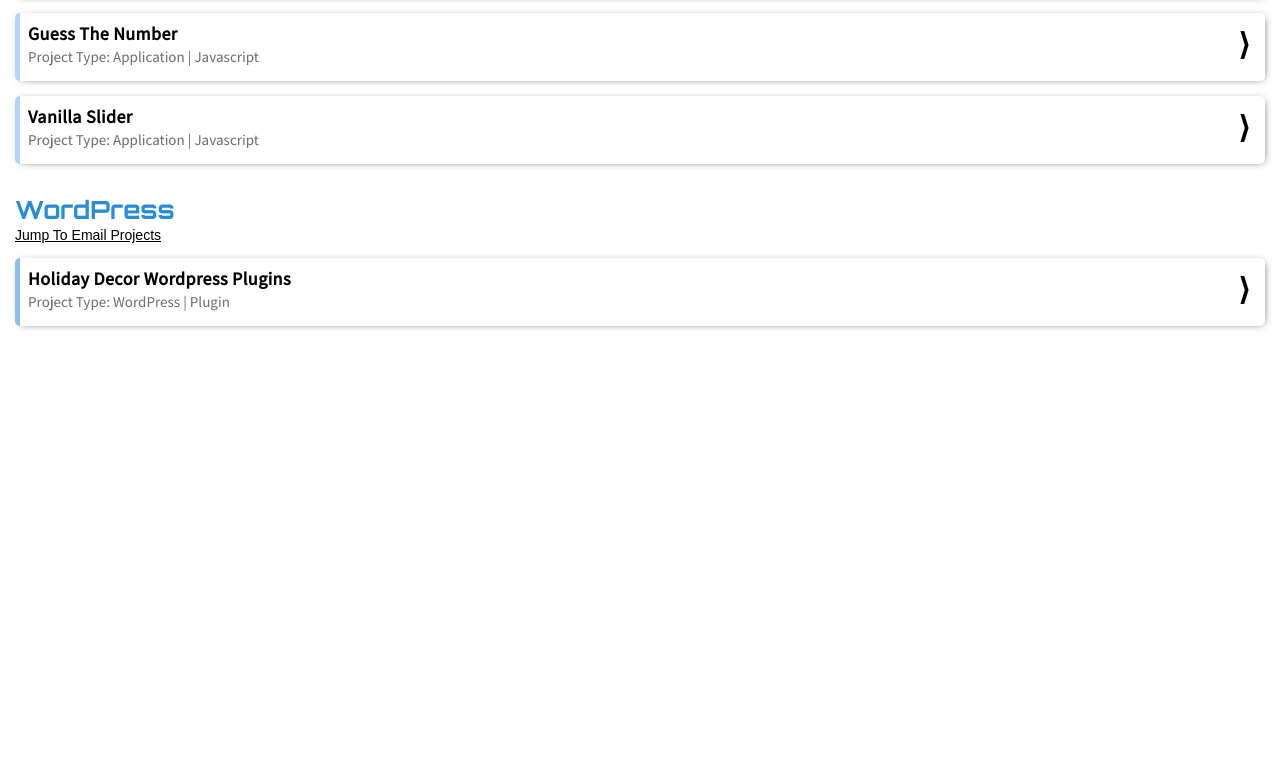
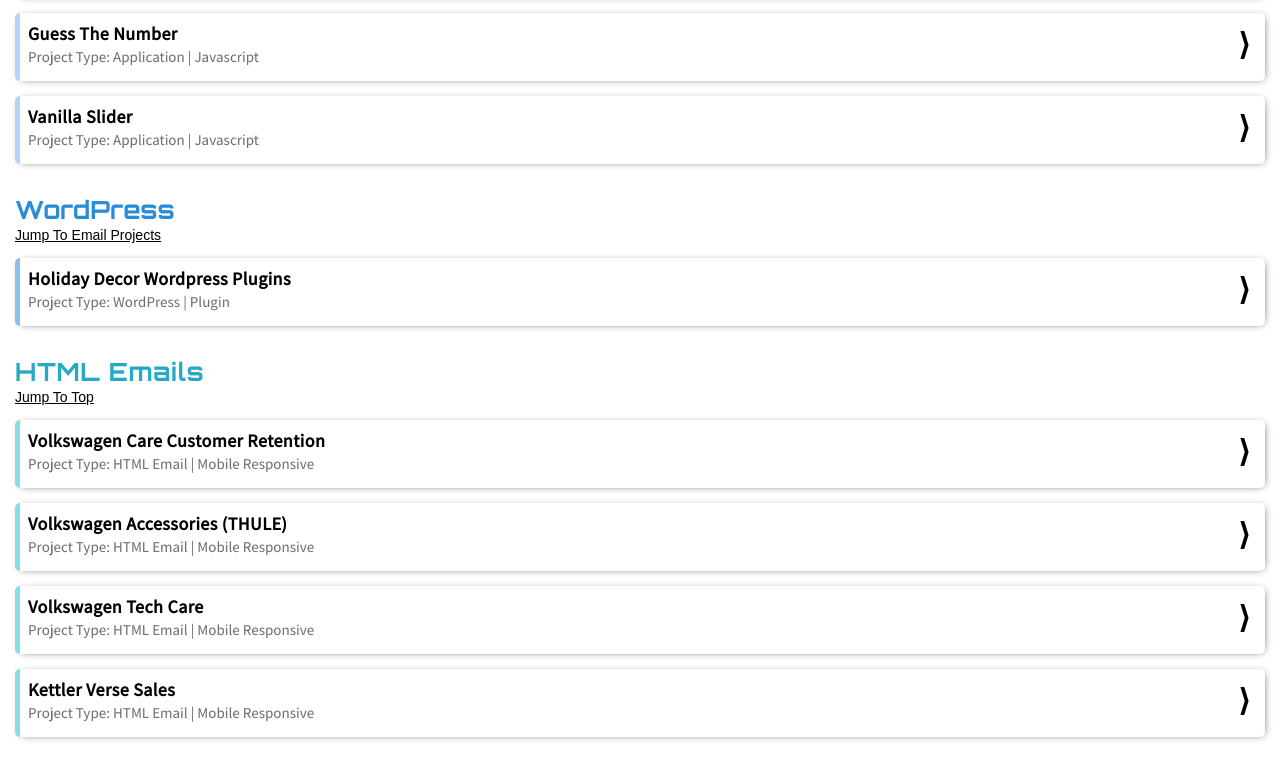
Before and after one commit to kcdevelop/dashboard, a plain HTML site: page index.html in a window 1280 px wide. Shown: the part 1394-2161 px from the top of the page. Before the commit the page ends 1750 px from the top, so only its background shows below. Drawn offline with Linux system fonts and the light colour scheme.

Commit message:
Restore HTML email section with updated links

```diff
--- a/index.html
+++ b/index.html
@@ -228,32 +228,23 @@
 				</article>
 			</a>
 		</section>
-		<!--<section class="dashboard">
+		<section class="dashboard">
 			<h2 id="email-section" class="email-section" >HTML Emails</h2>
 			<nav class="go-to-links javascript-link">
 				<a href="#developer-website">
 					Jump To Top
 				</a>
 			</nav>
-			<a href="https://rebrand.ly/halstead-em" target="_blank">
+			<a href="https://kcdevelop.github.io/dashboard/docs/2018-vw-care-whiteboard-video-email/vw-care-whiteboard-video-email.html" target="_blank">
 				<article class="project em">
 					<div class="title">
-						<h3>Halstead Station, New Rochelle</h3>
+						<h3>Volkswagen Care Customer Retention</h3>
 						<p>Project Type: HTML Email | Mobile Responsive</p>
 					</div>
 					<div class="go-arrow">&rang;</div>
 				</article>
 			</a>
-			<a href="https://rebrand.ly/hilton-supply-em" target="_blank">
-				<article class="project em">
-					<div class="title">
-						<h3>Hilton Supply Management</h3>
-						<p>Project Type: HTML Email | Mobile Responsive</p>
-					</div>
-					<div class="go-arrow">&rang;</div>
-				</article>
-			</a>
-			<a href="https://rebrand.ly/vw-accessories-em" target="_blank">
+			<a href="https://kcdevelop.github.io/dashboard/docs/2018-vw-thule-accessories-email/vw-thule-accessories-email-cool.html" target="_blank">
 				<article class="project em">
 					<div class="title">
 						<h3>Volkswagen Accessories (THULE)</h3>
@@ -262,7 +253,7 @@
 					<div class="go-arrow">&rang;</div>
 				</article>
 			</a>
-			<a href="https://rebrand.ly/vw-tech-care-em" target="_blank">
+			<a href="https://kcdevelop.github.io/dashboard/docs/2018-vw-march-tech-care-email/vw-march-tech-care-email.html" target="_blank">
 				<article class="project em">
 					<div class="title">
 						<h3>Volkswagen Tech Care</h3>
@@ -271,6 +262,15 @@
 					<div class="go-arrow">&rang;</div>
 				</article>
 			</a>
-		</section>-->
+			<a href="https://kcdevelop.github.io/dashboard/docs/kettler-verse-sales-gallery-template/kettler-verse-sales-gallery-template.html" target="_blank">
+				<article class="project em">
+					<div class="title">
+						<h3>Kettler Verse Sales</h3>
+						<p>Project Type: HTML Email | Mobile Responsive</p>
+					</div>
+					<div class="go-arrow">&rang;</div>
+				</article>
+			</a>
+		</section>
 	</body>
 </html>
```
